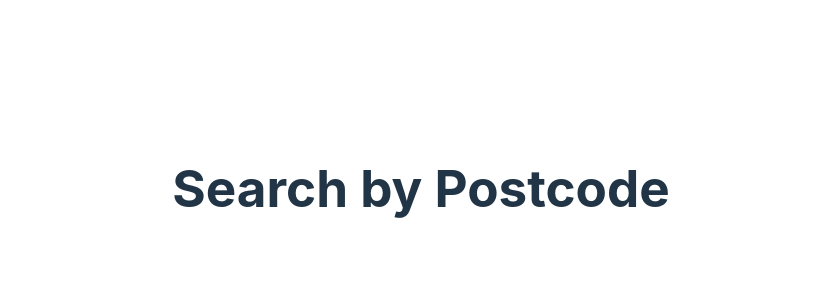
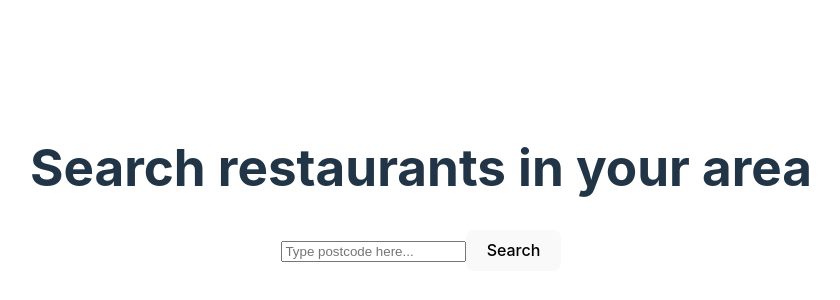
Before and after one commit to jaimeilustre/restaurant-data, a React (Vite) app: page / in a window 1280 px wide. Shown: the part 212-512 px from the top of the page, without its empty margins (219-1059 px from the left). Built offline with nearby package versions, Linux system fonts and the light colour scheme.

Commit message:
added a search function to filter restaurants by postcode

```diff
--- a/src/pages/HomePage.jsx
+++ b/src/pages/HomePage.jsx
@@ -1,7 +1,27 @@
+import { useState } from "react"
+import { Link } from "react-router-dom"
+
 function HomePage () {
+
+const [searchPostcode, setSearchPostcode] = useState('')
+
+const searchHandler = (e) => {
+    setSearchPostcode(e.target.value)
+}
+
     return (
         <>
-            <h1>Search by Postcode</h1>
+            <h1>Search restaurants in your area</h1>
+            <input
+                type="text"
+                value={searchPostcode}
+                onChange={searchHandler}
+                placeholder="Type postcode here..."
+            />
+
+            <Link to={`restaurants/${searchPostcode}`}>
+                <button>Search</button>
+            </Link>
         </>
     )
 }
```
